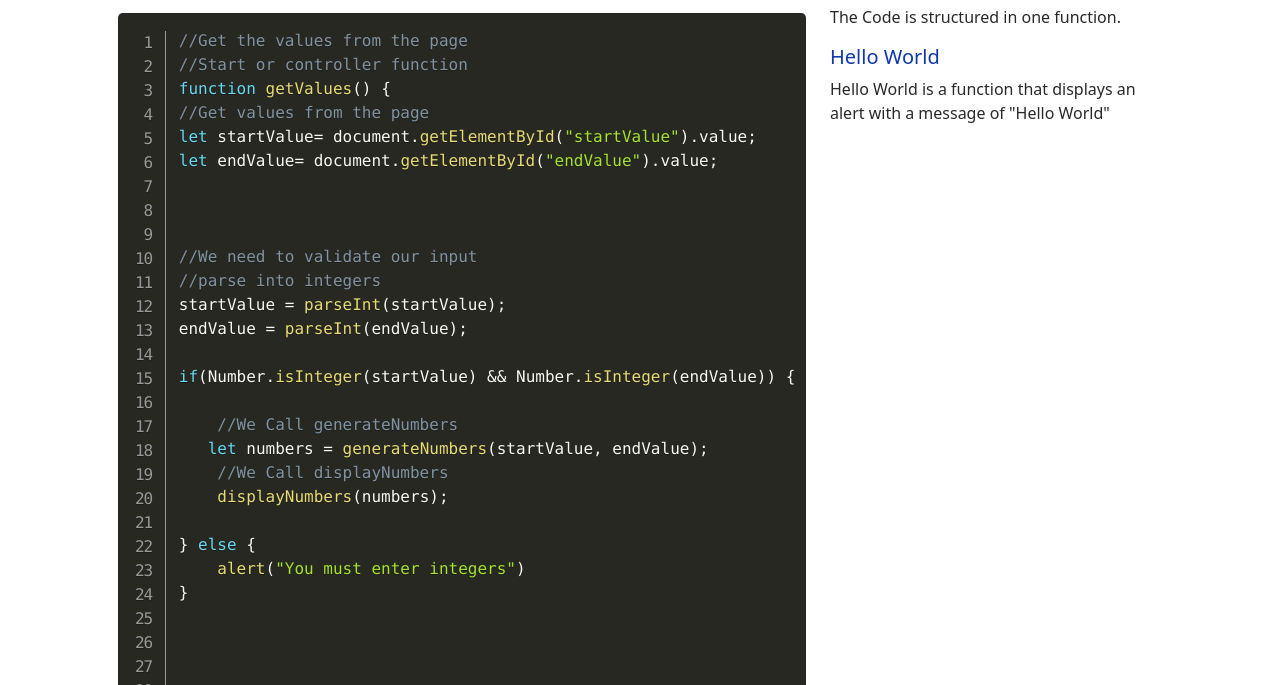
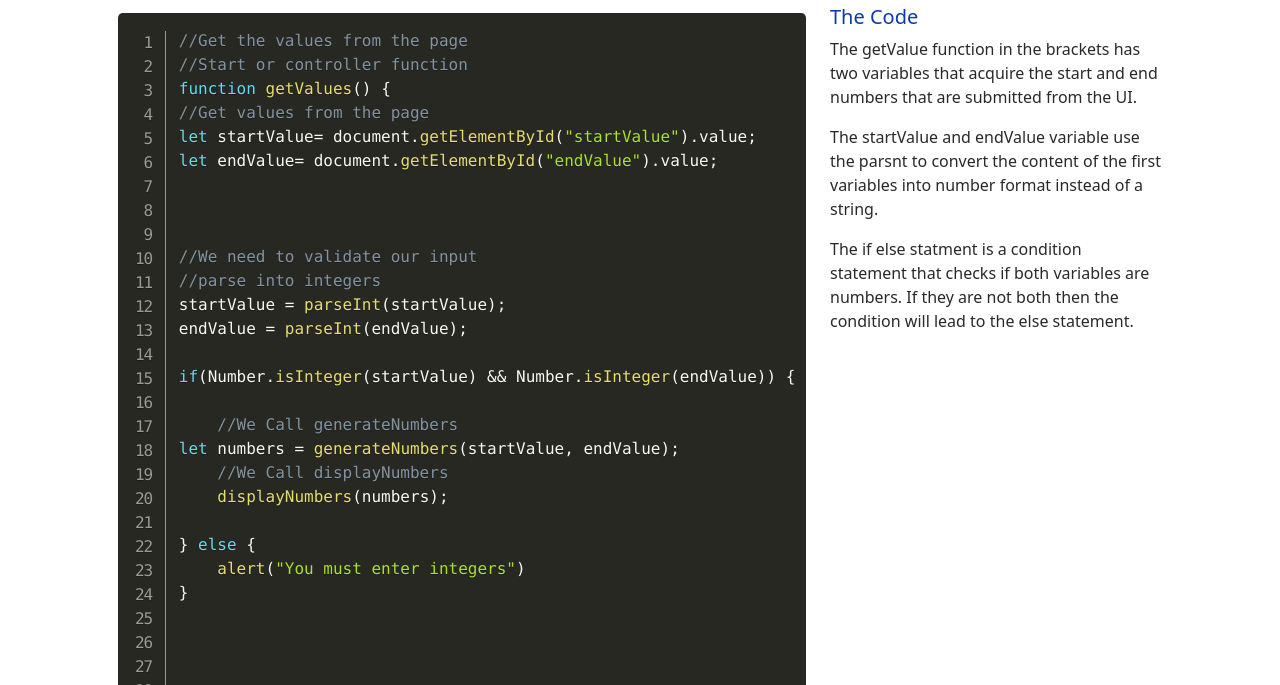
Before and after one commit to ctmclamb/Elevator-To-A-Hundred, a plain HTML site: page code.html in a window 1280 px wide. Shown: the part 115-800 px from the top of the page. Drawn offline with nearby package versions, Linux system fonts and the light colour scheme.

Commit message:
added to code page paragraphs

```diff
--- a/code.html
+++ b/code.html
@@ -140,11 +140,31 @@ function displayNumbers(numbers){
                 document.getElementById("results").innerHTML = templateRows;
             }
                 </code></pre>
+
+
+
             </div>
-            <div class="col-lg-4">
-                <p>The Code is structured in one function.</p>
-                <h5>Hello World</h5>
-                <p>Hello World is a function that displays an alert with a message of "Hello World"</p>
+
+                <div class="col-4">
+                    <h5>The Code</h5>
+                    <p>The getValue function in the brackets has two variables that acquire the start and end numbers that are submitted from the UI.
+
+                    <div class="col">
+                        <p>The startValue and endValue variable use the parsnt to convert the content of the first variables into number format instead of a string.</p>
+                    </p>
+                    </div>
+
+                    <div class="col">
+                        <p>
+                            The if else statment is a condition statement that checks if both variables are numbers. If they are not both then the condition will lead to the else statement.
+                        </p>
+                    </div>
+
+
+
+
+                </div>
+
             </div>
         </div>
     </div>
```
Lines whose indentation alone changed are shown as unchanged.
